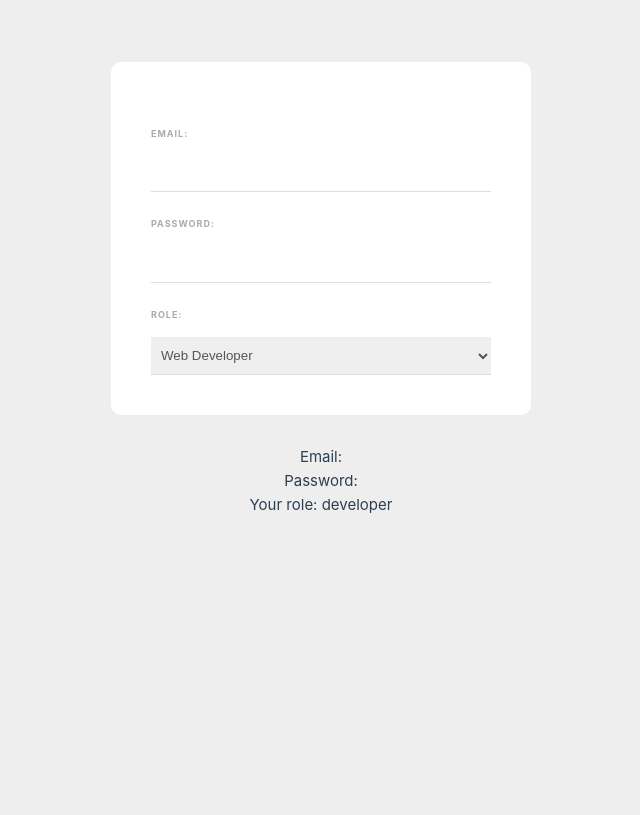
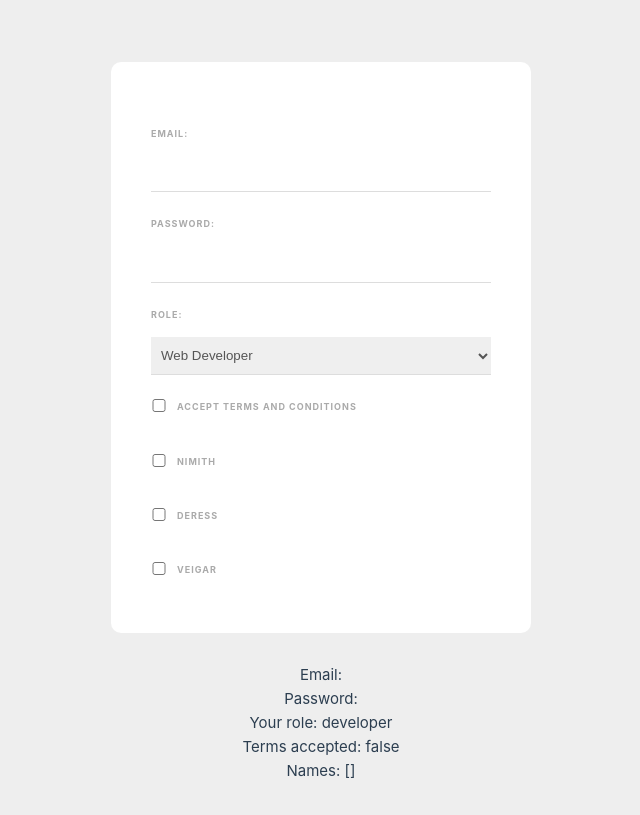
Before and after one commit to Nimith7/FormsInputs, a Vue app: page / in a window 1280 px wide. Shown: the whole page, without its empty margins (319-959 px from the left). Built offline with nearby package versions, Linux system fonts and the light colour scheme.

Commit message:
Checkbox

```diff
--- a/src/components/SignupForm.vue
+++ b/src/components/SignupForm.vue
@@ -1,21 +1,41 @@
 <template>
   <form>
     <label>Email:</label>
-    <input type="email" required v-model="email" />
+    <input type="email" v-model="email" required />
 
     <label>Password:</label>
-    <input type="password" required v-model="password" />
+    <input type="password" v-model="password" required />
 
     <label>Role:</label>
     <select v-model="role">
       <option value="developer">Web Developer</option>
       <option value="designer">Web Designer</option>
     </select>
+
+    <div class="terms">
+      <input type="checkbox" v-model="terms" required />
+      <label>Accept terms and conditions</label>
+    </div>
+
+    <div>
+      <input type="checkbox" value="nimith" v-model="names" />
+      <label>nimith</label>
+    </div>
+    <div>
+      <input type="checkbox" value="deress" v-model="names" />
+      <label>deress</label>
+    </div>
+    <div>
+      <input type="checkbox" value="veigar" v-model="names" />
+      <label>veigar</label>
+    </div>
   </form>
 
   <p>Email: {{ email }}</p>
   <p>Password: {{ password }}</p>
   <p>Your role: {{ role }}</p>
+  <p>Terms accepted: {{ terms }}</p>
+  <p>Names: {{ names }}</p>
 </template>
 
 <script>
@@ -25,6 +45,8 @@ export default {
       email: "",
       password: "",
       role: "developer",
+      terms: false,
+      names: [],
     };
   },
 };
@@ -58,4 +80,11 @@ select {
   border-bottom: 1px solid #ddd;
   color: #555;
 }
+input[type="checkbox"] {
+  display: inline-block;
+  width: 16px;
+  margin: 0 10px 0 0;
+  position: relative;
+  top: 2px;
+}
 </style>
```
